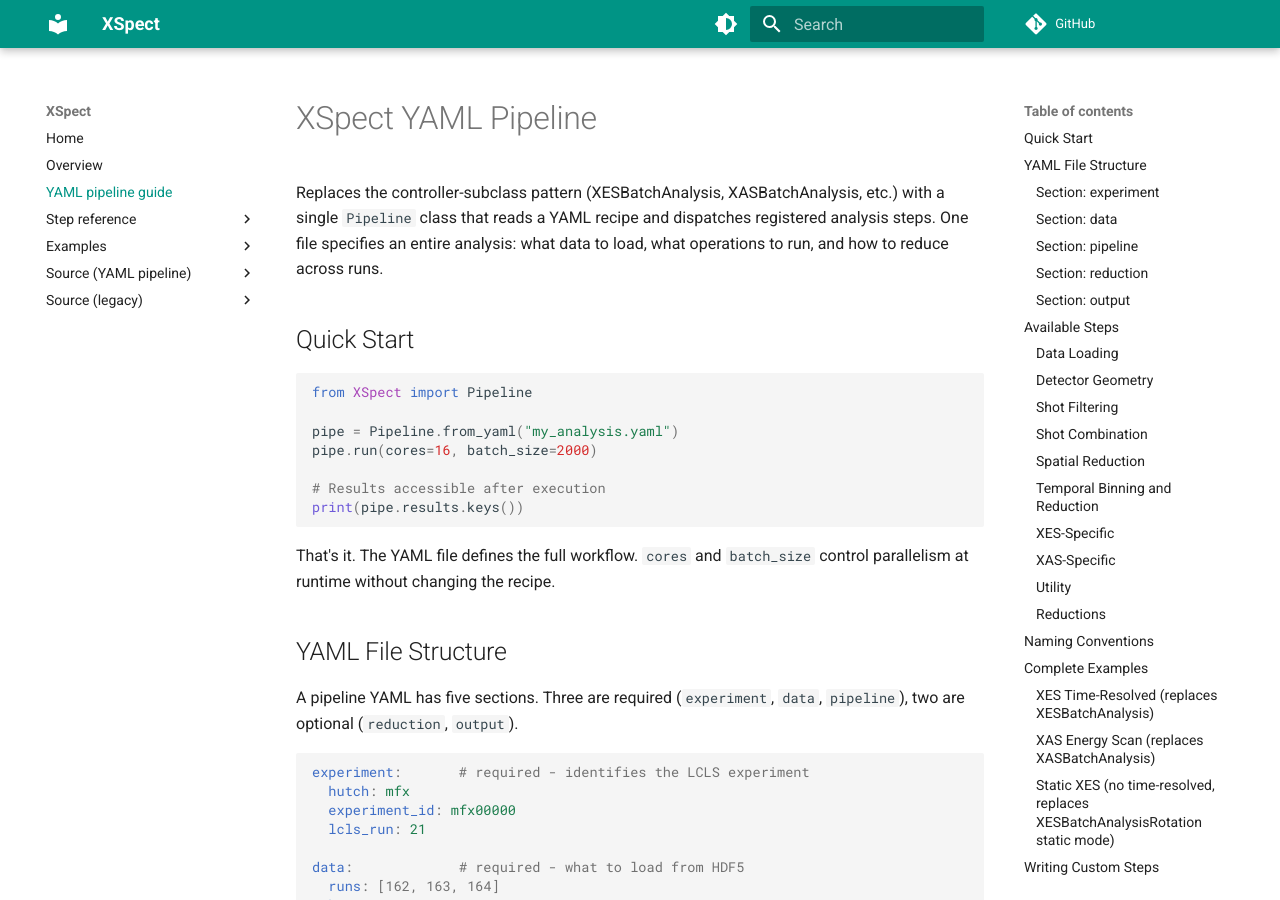
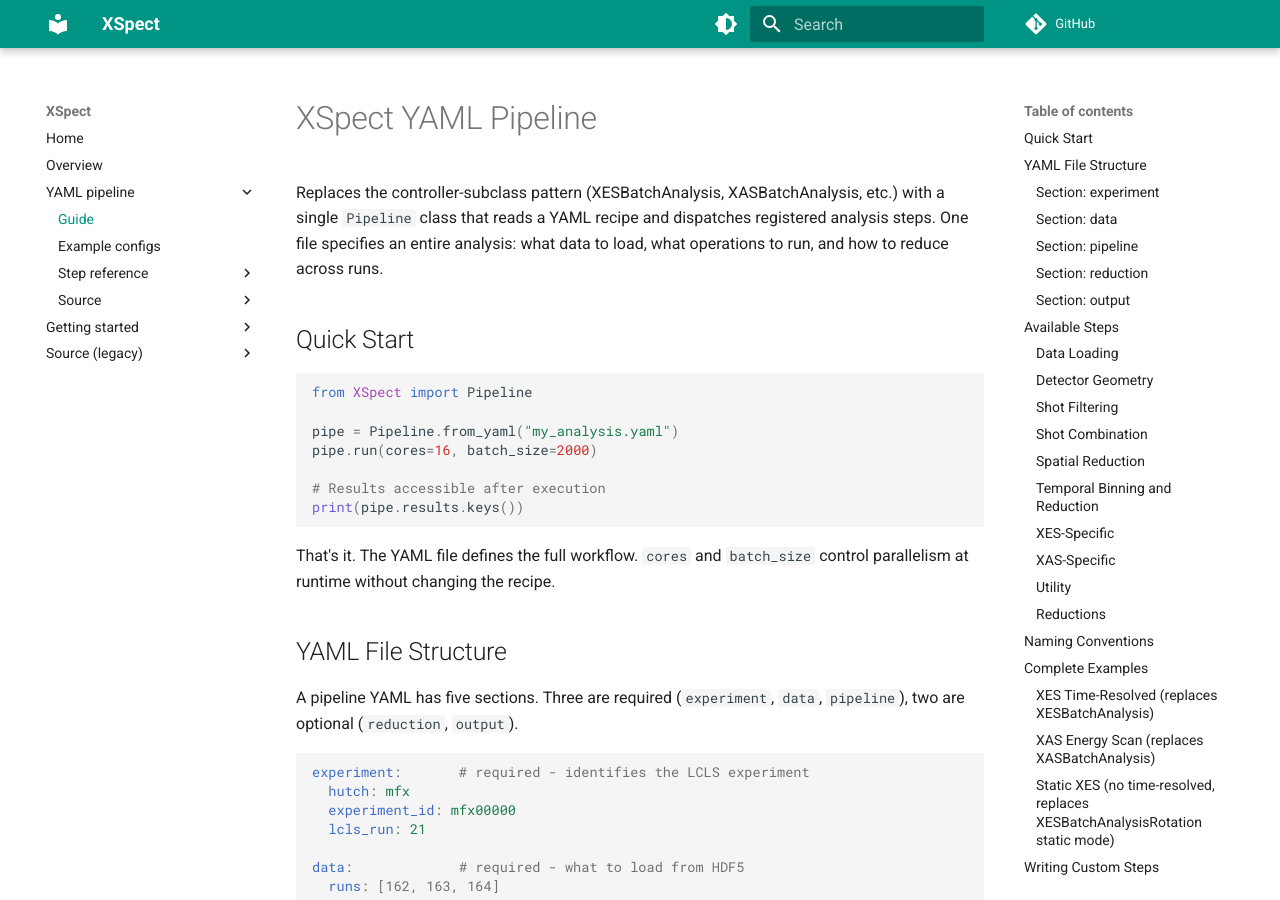
Before and after one commit to lg345/XSpect, an MkDocs documentation site: the page built from docs/YAML_PIPELINE_GUIDE.md, in a window 1280 px wide and 900 px high. Built offline with MkDocs 1.6.1 and Material for MkDocs 9.7.7, drawn with Linux system fonts in a browser that asks for light colours; comment, search, counter and statistics services are not loaded.

Commit message:
Nest step reference and source under YAML pipeline; add example configs page
Group the guide, a new Example configs page, the step reference, and the
source-linked API under one "YAML pipeline" nav section. The example configs
page embeds the six analysis-mode YAML files live via snippets, so the docs
track the real files in examples/.

```diff
--- a/mkdocs.yml
+++ b/mkdocs.yml
@@ -11,21 +11,23 @@ not_in_nav: |
 nav:
   - Home: index.md
   - Overview: Overview.md
-  - YAML pipeline guide: YAML_PIPELINE_GUIDE.md
-  - Step reference:
-    - Overview: steps/index.md
-    - Loading & filtering: steps/loading_filtering.md
-    - Detector & spatial: steps/detector.md
-    - Binning: steps/binning.md
-    - Spectra & reductions: steps/spectra.md
-  - Examples:
+  - YAML pipeline:
+    - Guide: YAML_PIPELINE_GUIDE.md
+    - Example configs: example_configs.md
+    - Step reference:
+      - Overview: steps/index.md
+      - Loading & filtering: steps/loading_filtering.md
+      - Detector & spatial: steps/detector.md
+      - Binning: steps/binning.md
+      - Spectra & reductions: steps/spectra.md
+    - Source:
+      - Model: source_model.md
+      - Controller: source_controller.md
+      - Analysis steps: source_analysis.md
+  - Getting started:
     - XAS: Getting_started_XAS.md
     - XES: Getting_started_XES.md
     - Post-processing: Post_Processing.md
-  - Source (YAML pipeline):
-    - Model: source_model.md
-    - Controller: source_controller.md
-    - Analysis steps: source_analysis.md
   - Source (legacy):
     - XSpect_Analysis: XSpect_Analysis.md
     - XSpect_Controller: XSpect_Controller.md
@@ -48,7 +50,9 @@ markdown_extensions:
   - pymdownx.highlight:
       anchor_linenums: true
   - pymdownx.inlinehilite
-  - pymdownx.snippets
+  - pymdownx.snippets:
+      base_path: ["."]
+      check_paths: true
   - admonition
   - pymdownx.arithmatex:
       generic: true
```
Also changed, not shown: docs/example_configs.md (added, +67 -0 lines).
